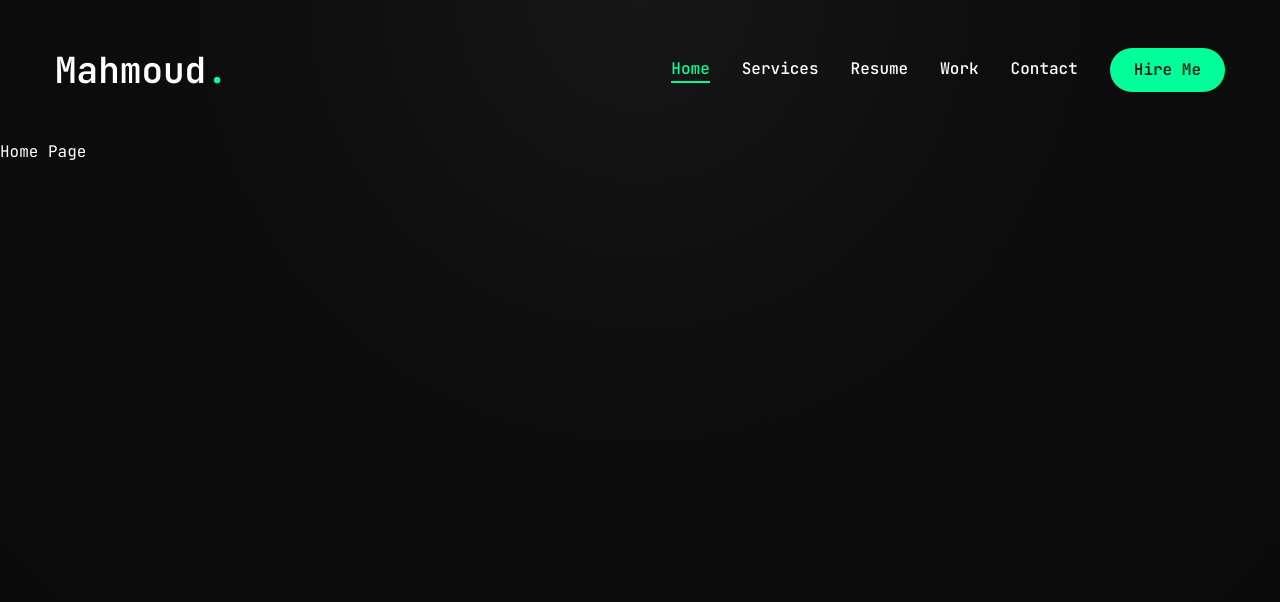
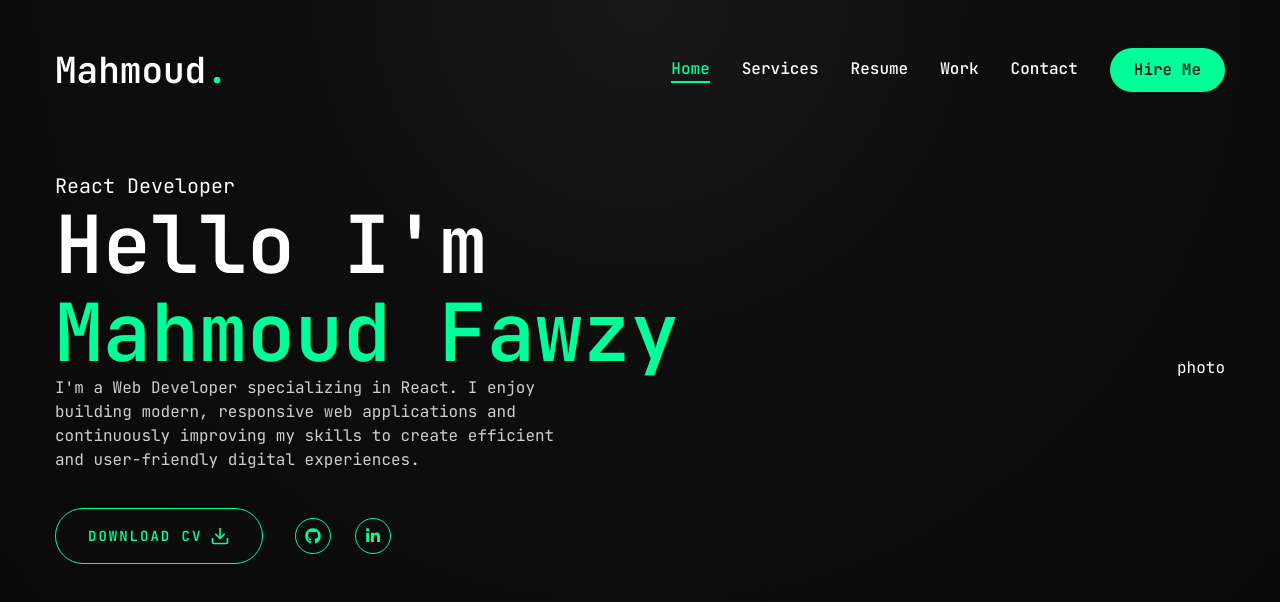
Before and after one commit to MahmoudFawzyHelmy/mahmoud-portfolio, a Next.js app: page / in a window 1280 px wide. Shown: the top 602 px of the page. Built offline with nearby package versions, Linux system fonts and the light colour scheme.

Commit message:
socials icons , and text about me

```diff
--- a/app/globals.css
+++ b/app/globals.css
@@ -147,4 +147,13 @@ body {
   html {
     @apply font-sans;
   }
+  .h1 {
+    @apply text-[48px] xl:text-[80px] leading-[1.1] font-semibold
+  }
+  .h2 {
+    @apply text-[36px] xl:text-[48px] leading-[1.1] font-semibold
+  }
+  .h3 {
+    @apply text-[20px] xl:text-[24px] leading-[1.1] font-semibold
+  }
 }
--- a/app/page.jsx
+++ b/app/page.jsx
@@ -1,5 +1,47 @@
-import Image from "next/image";
-
+import Socials from "@/components/Socials";
+import { Button } from "@/components/ui/button";
+import { FiDownload } from "react-icons/fi";
 export default function Home() {
-  return <main className="text-white" >Home Page </main>;
+  return (
+    <section className="h-full">
+      <div className="container mx-auto h-full">
+        <div className="flex flex-col xl:flex-row items-center justify-between xl:pt-8 xl:pb-24">
+          {/* text */}
+          <div className="text-center xl:text-left">
+            <span className="text-xl">React Developer</span>
+            <h1 className="h1">
+              Hello I&apos;m <br />{" "}
+              <span className="text-accent">Mahmoud Fawzy</span>
+            </h1>
+            <p className="max-w-125 mb-9 text-white/80">
+              I&apos;m a Web Developer specializing in React. I enjoy building
+              modern, responsive web applications and continuously improving my
+              skills to create efficient and user-friendly digital experiences.
+            </p>
+            {/* btn and socials */}
+            <div className="flex flex-col xl:flex-row items-center gap-8">
+              <Button
+                variant="outline"
+                size="lg"
+                className="uppercase flex items-center gap-2"
+              >
+                <span>Download CV</span>
+                <FiDownload className="text-xl" />
+              </Button>
+              <div className="mb-8 xl:mb-0">
+                <Socials
+                  containerStyles={"flex gap-6"}
+                  iconStyles={
+                    "w-9 h-9 border border-accent rounded-full flex justify-center items-center text-accent text-base hover:bg-accent hover:text-primary hover:transition-all duration-500"
+                  }
+                />
+              </div>
+            </div>
+          </div>
+          {/* photo */}
+          <div>photo</div>
+        </div>
+      </div>
+    </section>
+  );
 }
--- /dev/null
+++ b/components/Socials.jsx
@@ -0,0 +1,29 @@
+import Link from "next/link";
+import { FaGithub, FaLinkedinIn } from "react-icons/fa";
+function Socials({ containerStyles, iconStyles }) {
+  const socials = [
+    { icon: <FaGithub />, path: "https://github.com/MahmoudFawzyHelmy" },
+    {
+      icon: <FaLinkedinIn />,
+      path: "https://www.linkedin.com/in/mahmoud-fawzy-helmy/",
+    },
+  ];
+  return (
+    <div className={containerStyles}>
+      {socials.map((social, index) => {
+        return (
+          <Link
+            key={index}
+            href={social.path}
+            className={iconStyles}
+            target="_blank"
+          >
+            {social.icon}
+          </Link>
+        );
+      })}
+    </div>
+  );
+}
+
+export default Socials;
--- a/components/ui/button.jsx
+++ b/components/ui/button.jsx
@@ -3,7 +3,7 @@ import { cva } from "class-variance-authority";
 import { cn } from "cn";
 
 const buttonVariants = cva(
-  "cursor-pointer inline-flex items-center juctify-center whitespace-nowrap rounded-full text-base font-semibold ring-offset-white transition-colors",
+  "cursor-pointer inline-flex items-center justify-center whitespace-nowrap rounded-full text-base font-semibold ring-offset-white transition-colors",
   {
     variants: {
       variant: {
```
